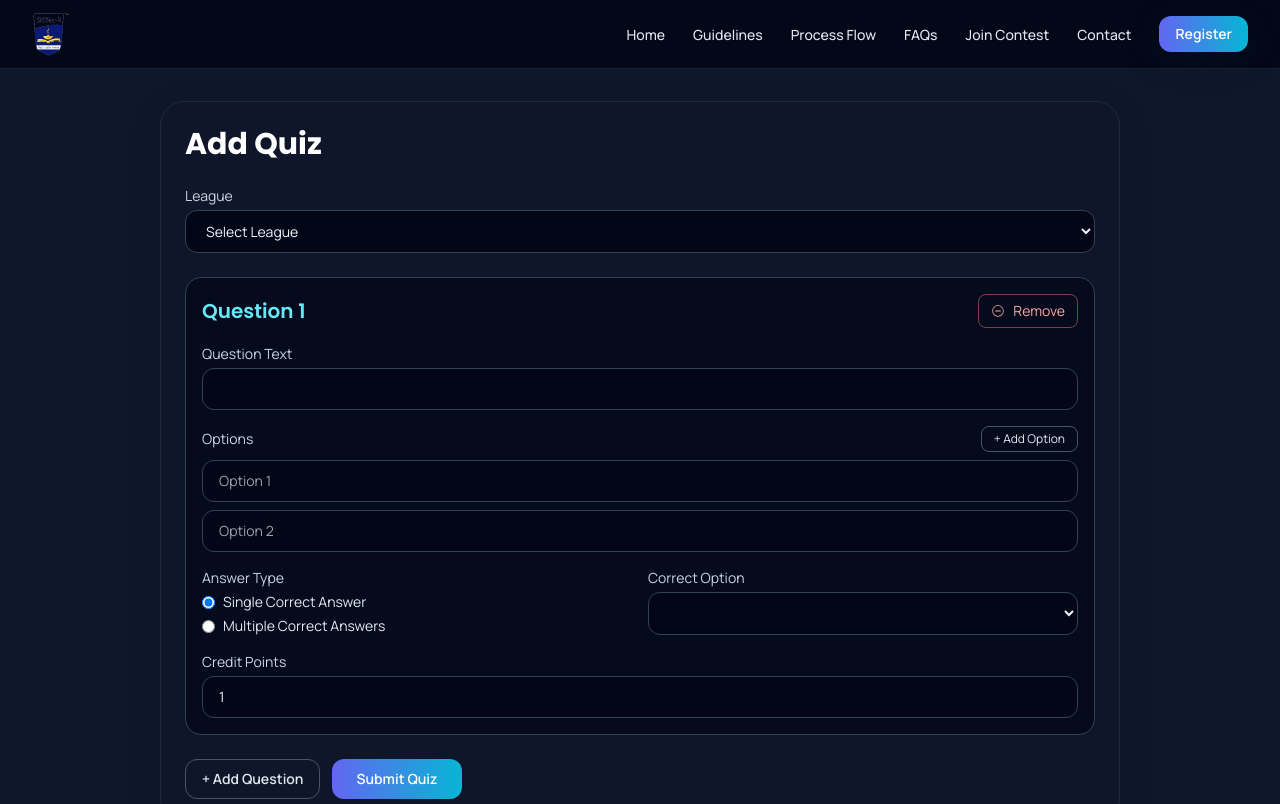
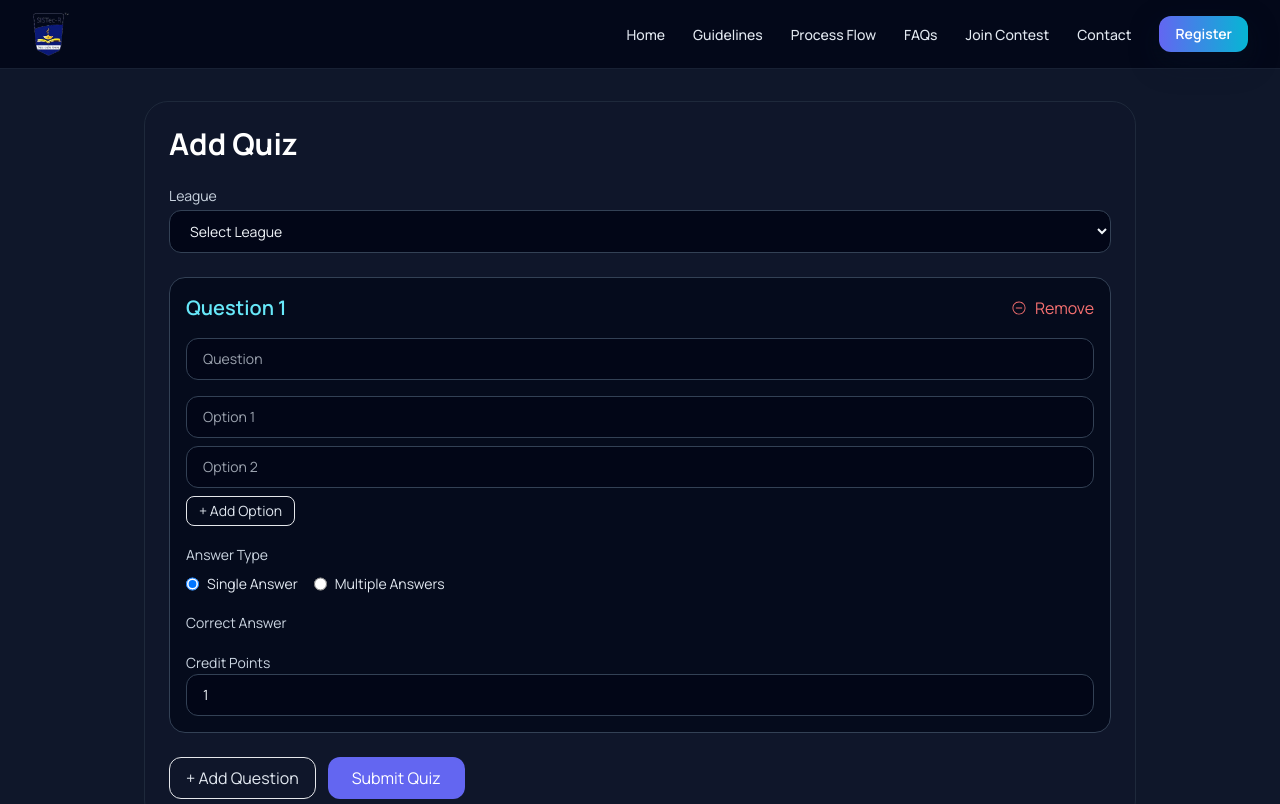
Before and after one commit to nishant-x/Coding-Ka-Cricket, a React (Vite) app in the folder JPlPPLFrontend/: page /addquiz in a window 1280 px wide. Shown: the top 804 px of the page. Built offline with nearby package versions, Linux system fonts and the light colour scheme; sample sign-in values are in the browser's storage.

Commit message:
minor admin changes

```diff
--- a/JPlPPLFrontend/src/Componentes/Admin/AddQuiz/AddQuizForm.jsx
+++ b/JPlPPLFrontend/src/Componentes/Admin/AddQuiz/AddQuizForm.jsx
@@ -3,10 +3,12 @@ import { IoIosRemoveCircleOutline } from "react-icons/io";
 import { toast, ToastContainer } from "react-toastify";
 import "react-toastify/dist/ReactToastify.css";
 
-const fieldClass = "w-full rounded-xl border border-slate-700 bg-slate-950 px-4 py-2.5 text-sm text-slate-100 outline-none focus:border-indigo-400";
+const fieldClass =
+  "w-full rounded-xl border border-slate-700 bg-slate-950 px-4 py-2.5 text-sm text-slate-100 outline-none focus:border-indigo-400";
 
 const AddQuizForm = () => {
   const [selectedLeague, setSelectedLeague] = useState("");
+
   const [questions, setQuestions] = useState([
     {
       question: "",
@@ -18,60 +20,54 @@ const AddQuizForm = () => {
   ]);
 
   const handleQuestionChange = (index, field, value) => {
-    const updatedQuestions = [...questions];
-    if (field === "isMultipleSelect") {
-      if (!value && updatedQuestions[index].correctOptionIndices.length > 1) {
-        updatedQuestions[index].correctOptionIndices = [updatedQuestions[index].correctOptionIndices[0]];
+    const updated = [...questions];
+
+    if (field === "isMultipleSelect" && !value) {
+      updated[index].correctOptionIndices = [
+        updated[index].correctOptionIndices[0] || 0,
+      ];
     }
-    }
-    updatedQuestions[index][field] = value;
-    setQuestions(updatedQuestions);
+
+    updated[index][field] = value;
+    setQuestions(updated);
   };
 
   const handleOptionChange = (qIndex, oIndex, value) => {
-    const updatedQuestions = [...questions];
-    updatedQuestions[qIndex].options[oIndex] = value;
-    setQuestions(updatedQuestions);
-  };
-
-  const handleCorrectAnswersChange = (qIndex, e) => {
-    const selectedOptions = Array.from(e.target.selectedOptions, (option) => parseInt(option.value, 10));
-    if (selectedOptions.length === 0) {
-      toast.warning("Please select at least one correct answer");
-      return;
-    }
-
-    const updatedQuestions = [...questions];
-    updatedQuestions[qIndex].correctOptionIndices = selectedOptions;
-    setQuestions(updatedQuestions);
+    const updated = [...questions];
+    updated[qIndex].options[oIndex] = value;
+    setQuestions(updated);
   };
 
   const addOption = (qIndex) => {
     if (questions[qIndex].options.length >= 6) {
-      toast.warning("Maximum 6 options allowed per question");
+      toast.warning("Maximum 6 options allowed");
       return;
     }
-    const updatedQuestions = [...questions];
-    updatedQuestions[qIndex].options.push("");
-    setQuestions(updatedQuestions);
+
+    const updated = [...questions];
+    updated[qIndex].options.push("");
+    setQuestions(updated);
   };
 
   const removeOption = (qIndex, oIndex) => {
-    const updatedQuestions = [...questions];
-    if (updatedQuestions[qIndex].options.length <= 2) {
-      toast.warning("Questions must have at least 2 options");
+    const updated = [...questions];
+
+    if (updated[qIndex].options.length <= 2) {
+      toast.warning("Minimum 2 options required");
       return;
     }
 
-    updatedQuestions[qIndex].options.splice(oIndex, 1);
-    updatedQuestions[qIndex].correctOptionIndices = updatedQuestions[qIndex].correctOptionIndices
+    updated[qIndex].options.splice(oIndex, 1);
+
+    updated[qIndex].correctOptionIndices = updated[qIndex].correctOptionIndices
       .filter((i) => i !== oIndex)
       .map((i) => (i > oIndex ? i - 1 : i));
 
-    if (updatedQuestions[qIndex].correctOptionIndices.length === 0) {
-      updatedQuestions[qIndex].correctOptionIndices = [0];
+    if (updated[qIndex].correctOptionIndices.length === 0) {
+      updated[qIndex].correctOptionIndices = [0];
     }
-    setQuestions(updatedQuestions);
+
+    setQuestions(updated);
   };
 
   const addQuestion = () => {
@@ -88,8 +84,12 @@ const AddQuizForm = () => {
   };
 
   const removeQuestion = (index) => {
-    if (questions.length > 1) setQuestions(questions.filter((_, i) => i !== index));
-    else toast.warning("You need at least one question");
+    if (questions.length === 1) {
+      toast.warning("At least one question required");
+      return;
+    }
+
+    setQuestions(questions.filter((_, i) => i !== index));
   };
 
   const validateForm = () => {
@@ -100,30 +100,19 @@ const AddQuizForm = () => {
 
     for (const [qIndex, question] of questions.entries()) {
       if (!question.question.trim()) {
-        toast.error(`Question ${qIndex + 1} is required`);
+        toast.error(`Question ${qIndex + 1} required`);
         return false;
       }
 
-      const validOptions = question.options.filter((opt) => opt.trim() !== "");
+      const validOptions = question.options.filter((o) => o.trim());
+
       if (validOptions.length < 2) {
         toast.error(`Question ${qIndex + 1} needs at least 2 options`);
         return false;
       }
 
       if (question.correctOptionIndices.length === 0) {
-        toast.error(`Question ${qIndex + 1} must have at least one correct answer`);
-        return false;
-      }
-
-      for (const correctIndex of question.correctOptionIndices) {
-        if (!question.options[correctIndex]?.trim()) {
-          toast.error(`Question ${qIndex + 1} has a correct answer pointing to empty option`);
-          return false;
-        }
-      }
-
-      if (!question.isMultipleSelect && question.correctOptionIndices.length !== 1) {
-        toast.error(`Question ${qIndex + 1} must have exactly one correct answer for single-select`);
+        toast.error(`Question ${qIndex + 1} needs correct answer`);
         return false;
       }
     }
@@ -133,136 +122,206 @@ const AddQuizForm = () => {
 
   const handleSubmit = async (e) => {
     e.preventDefault();
+
     if (!validateForm()) return;
 
     const quizData = {
       selectedLeague,
-      questions: questions.map((question) => ({
-        question: question.question.trim(),
-        options: question.options.filter((opt) => opt.trim() !== ""),
-        isMultipleSelect: question.isMultipleSelect,
-        correctOptionIndices: question.correctOptionIndices,
-        creditPoints: question.creditPoints,
+      questions: questions.map((q) => ({
+        question: q.question.trim(),
+        options: q.options.filter((o) => o.trim()),
+        isMultipleSelect: q.isMultipleSelect,
+        correctOptionIndices: q.correctOptionIndices,
+        creditPoints: q.creditPoints,
       })),
     };
 
     try {
-      const response = await fetch(`${import.meta.env.VITE_BACKEND_URL}/addquiz`, {
+      const response = await fetch(
+        `${import.meta.env.VITE_BACKEND_URL}/addquiz`,
+        {
           method: "POST",
           headers: { "Content-Type": "application/json" },
           body: JSON.stringify(quizData),
-      });
+        }
+      );
+
       const data = await response.json();
 
       if (data.success) {
         toast.success(data.message);
         window.location.href = "/allquestions";
       } else {
-        toast.error(data.message || "Error adding quiz.");
+        toast.error(data.message || "Error adding quiz");
       }
     } catch {
-      toast.error("Server error.");
+      toast.error("Server error");
     }
   };
 
   return (
-    <main className="mx-auto max-w-5xl px-4 py-8 sm:px-6 lg:px-8">
-      <section className="rounded-3xl border border-slate-800 bg-slate-900/60 p-6 shadow-soft">
-        <h1 className="font-display text-3xl font-bold text-white">Add Quiz</h1>
+    <main className="mx-auto max-w-5xl px-4 py-8">
+      <section className="rounded-3xl border border-slate-800 bg-slate-900/60 p-6">
+        <h1 className="text-3xl font-bold text-white">Add Quiz</h1>
 
         <form className="mt-6 space-y-6" onSubmit={handleSubmit}>
+          {/* League */}
           <div>
-            <label htmlFor="league" className="mb-1 block text-sm text-slate-300">League</label>
-            <select className={fieldClass} id="league" value={selectedLeague} onChange={(e) => setSelectedLeague(e.target.value)} required>
+            <label className="mb-1 block text-sm text-slate-300">League</label>
+            <select
+              className={fieldClass}
+              value={selectedLeague}
+              onChange={(e) => setSelectedLeague(e.target.value)}
+            >
               <option value="">Select League</option>
-              <option value="Python Premier League (PPL)">Python Premier League (PPL)</option>
-              <option value="Java Premier League (JPL)">Java Premier League (JPL)</option>
+              <option value="Python Premier League (PPL)">
+                Python Premier League (PPL)
+              </option>
+              <option value="Java Premier League (JPL)">
+                Java Premier League (JPL)
+              </option>
             </select>
           </div>
 
-          {questions.map((quiz, qIndex) => {
-            const validOptions = quiz.options.filter((opt) => opt.trim() !== "");
+          {questions.map((quiz, qIndex) => (
+            <div
+              key={qIndex}
+              className="space-y-4 rounded-2xl border border-slate-700 bg-slate-950/70 p-4"
+            >
+              <div className="flex justify-between items-center">
+                <h2 className="text-xl text-cyan-300 font-semibold">
+                  Question {qIndex + 1}
+                </h2>
 
-            return (
-              <div key={qIndex} className="space-y-4 rounded-2xl border border-slate-700 bg-slate-950/70 p-4">
-                <div className="flex flex-wrap items-center justify-between gap-2">
-                  <h2 className="font-display text-xl font-semibold text-cyan-300">Question {qIndex + 1}</h2>
-                  <button type="button" className="inline-flex items-center gap-2 rounded-lg border border-red-400/50 px-3 py-1.5 text-sm text-red-300" onClick={() => removeQuestion(qIndex)}>
+                <button
+                  type="button"
+                  onClick={() => removeQuestion(qIndex)}
+                  className="text-red-400 flex items-center gap-2"
+                >
                   <IoIosRemoveCircleOutline /> Remove
                 </button>
               </div>
 
-                <div>
-                  <label className="mb-1 block text-sm text-slate-300" htmlFor={`question-${qIndex}`}>Question Text</label>
-                  <input className={fieldClass} id={`question-${qIndex}`} type="text" value={quiz.question} onChange={(e) => handleQuestionChange(qIndex, "question", e.target.value)} required />
-                </div>
-
-                <div>
-                  <div className="mb-2 flex items-center justify-between">
-                    <p className="text-sm text-slate-300">Options</p>
-                    <button type="button" className="rounded-lg border border-slate-600 px-3 py-1 text-xs text-slate-200" onClick={() => addOption(qIndex)} disabled={quiz.options.length >= 6}>
-                      + Add Option
-                    </button>
-                  </div>
-
-                  <div className="space-y-2">
-                    {quiz.options.map((option, oIndex) => (
-                      <div key={oIndex} className="flex items-center gap-2">
+              {/* Question */}
               <input
                 className={fieldClass}
-                          type="text"
+                placeholder="Question"
+                value={quiz.question}
+                onChange={(e) =>
+                  handleQuestionChange(qIndex, "question", e.target.value)
+                }
+              />
+
+              {/* Options */}
+              <div className="space-y-2">
+                {quiz.options.map((opt, oIndex) => (
+                  <div key={oIndex} className="flex gap-2">
+                    <input
+                      className={fieldClass}
                       placeholder={`Option ${oIndex + 1}`}
-                          value={option}
-                          onChange={(e) => handleOptionChange(qIndex, oIndex, e.target.value)}
+                      value={opt}
+                      onChange={(e) =>
+                        handleOptionChange(qIndex, oIndex, e.target.value)
+                      }
                     />
+
                     {quiz.options.length > 2 && (
-                          <button type="button" className="rounded-lg border border-red-400/50 px-3 py-2 text-red-300" onClick={() => removeOption(qIndex, oIndex)} title="Remove option">
+                      <button
+                        type="button"
+                        onClick={() => removeOption(qIndex, oIndex)}
+                        className="text-red-400"
+                      >
                         ×
                       </button>
                     )}
                   </div>
                 ))}
+
+                <button
+                  type="button"
+                  onClick={() => addOption(qIndex)}
+                  className="text-sm border px-3 py-1 rounded-lg"
+                >
+                  + Add Option
+                </button>
+              </div>
+
+              {/* Answer Type */}
+              <div className="space-y-2">
+                <label className="text-sm text-slate-300">Answer Type</label>
+
+                <div className="flex gap-4 text-sm">
+                  <label className="flex gap-2">
+                    <input
+                      type="radio"
+                      checked={!quiz.isMultipleSelect}
+                      onChange={() =>
+                        handleQuestionChange(qIndex, "isMultipleSelect", false)
+                      }
+                    />
+                    Single Answer
+                  </label>
+
+                  <label className="flex gap-2">
+                    <input
+                      type="radio"
+                      checked={quiz.isMultipleSelect}
+                      onChange={() =>
+                        handleQuestionChange(qIndex, "isMultipleSelect", true)
+                      }
+                    />
+                    Multiple Answers
+                  </label>
                 </div>
               </div>
 
-                <div className="grid gap-4 sm:grid-cols-2">
-                  <div>
-                    <p className="mb-1 text-sm text-slate-300">Answer Type</p>
-                    <label className="flex items-center gap-2 text-sm text-slate-200">
-                      <input type="radio" name={`answerType-${qIndex}`} checked={!quiz.isMultipleSelect} onChange={() => handleQuestionChange(qIndex, "isMultipleSelect", false)} />
-                      Single Correct Answer
+              {/* Correct Answers */}
+              <div className="space-y-2">
+                <label className="text-sm text-slate-300">
+                  Correct Answer
                 </label>
-                    <label className="mt-1 flex items-center gap-2 text-sm text-slate-200">
-                      <input type="radio" name={`answerType-${qIndex}`} checked={quiz.isMultipleSelect} onChange={() => handleQuestionChange(qIndex, "isMultipleSelect", true)} />
-                      Multiple Correct Answers
+
+                {quiz.options.map((opt, oIndex) =>
+                  opt.trim() ? (
+                    <label
+                      key={oIndex}
+                      className="flex items-center gap-2 text-sm text-slate-200"
+                    >
+                      <input
+                        type={quiz.isMultipleSelect ? "checkbox" : "radio"}
+                        name={`correct-${qIndex}`}
+                        checked={quiz.correctOptionIndices.includes(oIndex)}
+                        onChange={(e) => {
+                          const updated = [...questions];
+
+                          if (quiz.isMultipleSelect) {
+                            if (e.target.checked) {
+                              updated[qIndex].correctOptionIndices.push(oIndex);
+                            } else {
+                              updated[qIndex].correctOptionIndices =
+                                updated[qIndex].correctOptionIndices.filter(
+                                  (i) => i !== oIndex
+                                );
+                            }
+                          } else {
+                            updated[qIndex].correctOptionIndices = [oIndex];
+                          }
+
+                          setQuestions(updated);
+                        }}
+                      />
+                      {opt}
                     </label>
+                  ) : null
+                )}
               </div>
 
+              {/* Credit */}
               <div>
-                    <label className="mb-1 block text-sm text-slate-300">
-                      {quiz.isMultipleSelect ? "Correct Options" : "Correct Option"}
+                <label className="text-sm text-slate-300">
+                  Credit Points
                 </label>
-                    <select
-                      multiple={quiz.isMultipleSelect}
-                      className={fieldClass}
-                      value={quiz.correctOptionIndices.map(String)}
-                      onChange={(e) => handleCorrectAnswersChange(qIndex, e)}
-                      required
-                      size={Math.min(4, validOptions.length) || 1}
-                    >
-                      {quiz.options.map((opt, oIndex) =>
-                        opt.trim() ? (
-                          <option key={oIndex} value={oIndex}>
-                            {opt.trim()}
-                          </option>
-                        ) : null
-                      )}
-                    </select>
-                  </div>
-                </div>
 
-                <div>
-                  <label className="mb-1 block text-sm text-slate-300">Credit Points</label>
                 <input
                   className={fieldClass}
                   type="number"
@@ -270,21 +329,27 @@ const AddQuizForm = () => {
                   value={quiz.creditPoints}
                   onChange={(e) => {
                     const updated = [...questions];
-                      updated[qIndex].creditPoints = Math.max(1, parseInt(e.target.value || "1", 10));
+                    updated[qIndex].creditPoints = Number(e.target.value);
                     setQuestions(updated);
                   }}
-                    required
                 />
               </div>
             </div>
-            );
-          })}
+          ))}
 
-          <div className="flex flex-wrap gap-3">
-            <button type="button" className="rounded-xl border border-slate-600 px-4 py-2 text-sm font-semibold text-slate-200" onClick={addQuestion}>
+          <div className="flex gap-3">
+            <button
+              type="button"
+              onClick={addQuestion}
+              className="border px-4 py-2 rounded-xl"
+            >
               + Add Question
             </button>
-            <button className="rounded-xl bg-gradient-to-r from-indigo-500 to-cyan-500 px-6 py-2.5 text-sm font-semibold text-white" type="submit">
+
+            <button
+              type="submit"
+              className="bg-indigo-500 px-6 py-2 rounded-xl text-white"
+            >
               Submit Quiz
             </button>
           </div>
```
Lines whose indentation alone changed are shown as unchanged.
